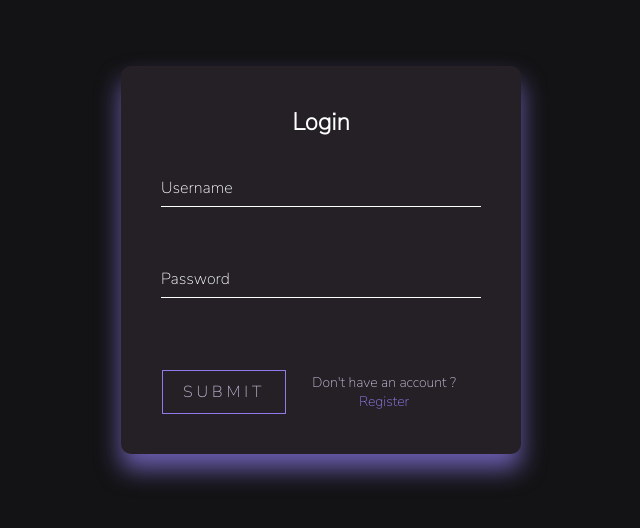
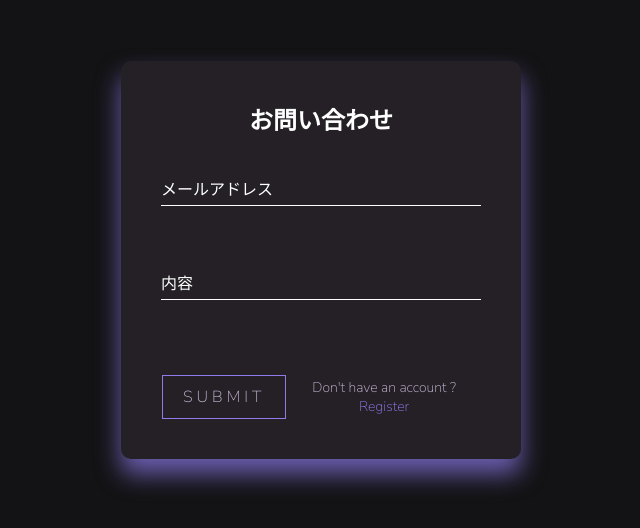
Before and after one commit to boywithdv/SimpleTodoAppForm.github.io, a plain HTML site: page index.html in a window 1280 px wide. Shown: the part 140-668 px from the top of the page, without its empty margins (319-959 px from the left). Drawn offline with Linux system fonts and the light colour scheme.

Commit message:
Update index.html

```diff
--- a/index.html
+++ b/index.html
@@ -5,20 +5,20 @@
     <meta charset="UTF-8">
     <meta name="viewport" content="width=device-width, initial-scale=1.0">
     <link rel="stylesheet" href="style.css">
-    <title>Document</title>
+    <title>お問い合わせ</title>
 </head>
 
 <body>
     <div class="login-box">
-        <h2>Login</h2>
-        <form>
+        <h2>お問い合わせ</h2>
+        <form action="https://api.staticforms.xyz/submit" method="post">
             <div class="user-box">
-                <input type="text" name="" required="">
-                <label>Username</label>
+                <input type="text" name="email" required="">
+                <label>メールアドレス</label>
             </div>
             <div class="user-box">
-                <input type="password" name="" required="">
-                <label>Password</label>
+                <input type="password" name="message" required="">
+                <label>内容</label>
             </div>
 
             <div class="button-form">
```
